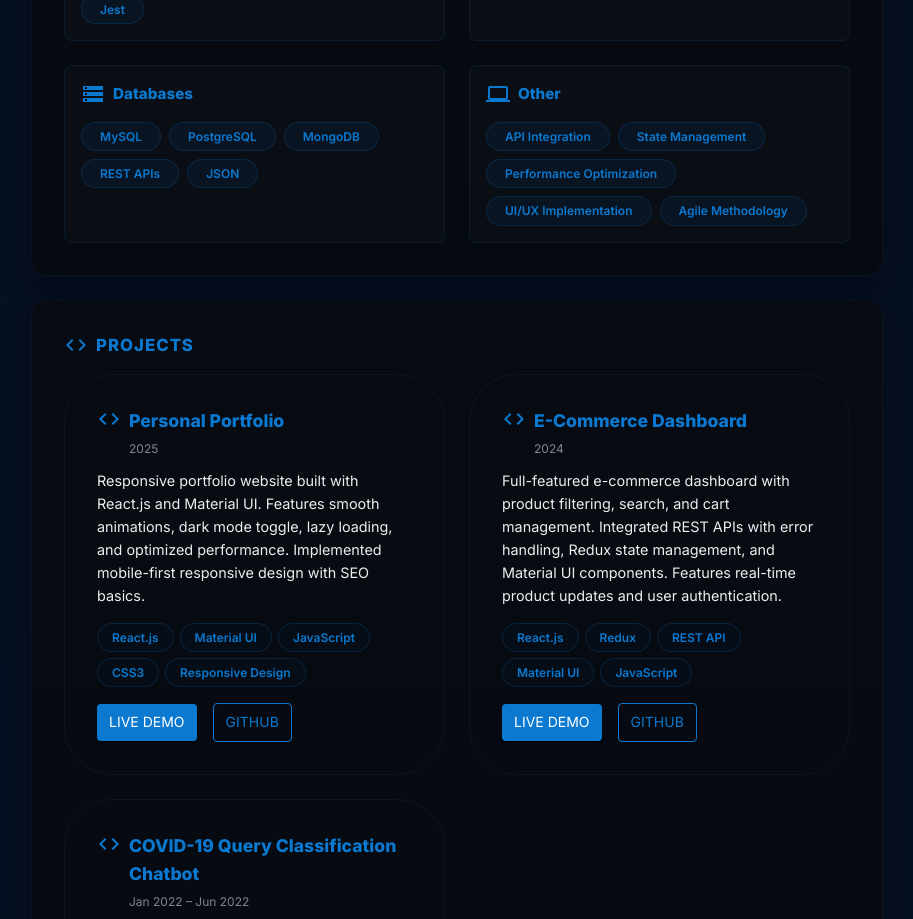
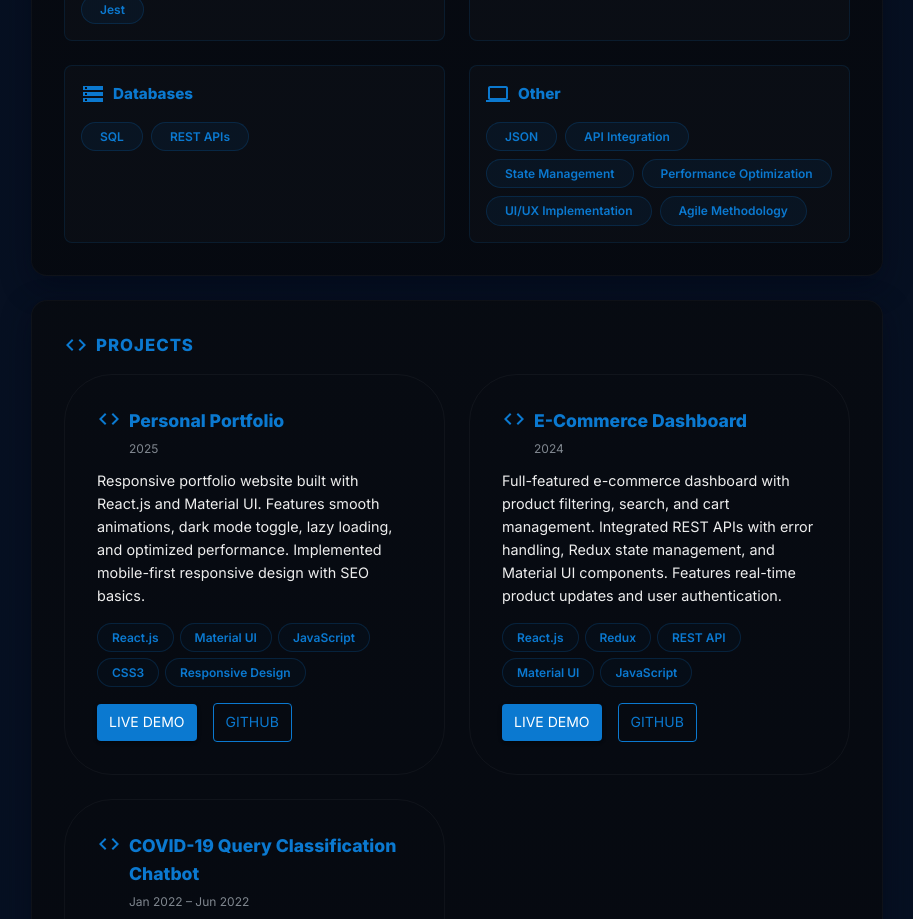
Before and after one commit to Adityaryan7/Portfolio, a React (Create React App) app: page / in a window 1280 px wide. Shown: the part 2260-3179 px from the top of the page, without its empty margins (183-1096 px from the left). Built offline with nearby package versions, Linux system fonts and the light colour scheme.

Commit message:
Update Portfolio.js

```diff
--- a/src/pages/Portfolio/Portfolio.js
+++ b/src/pages/Portfolio/Portfolio.js
@@ -685,12 +685,13 @@ const skillsData = [
   {
     category: "Databases",
     icon: <StorageIcon />,
-    skills: ["MySQL", "PostgreSQL", "MongoDB", "REST APIs", "JSON"],
+    skills: ["SQL", "REST APIs"],
   },
   {
     category: "Other",
     icon: <ComputerIcon />,
     skills: [
+      "JSON",
       "API Integration",
       "State Management",
       "Performance Optimization",
```
